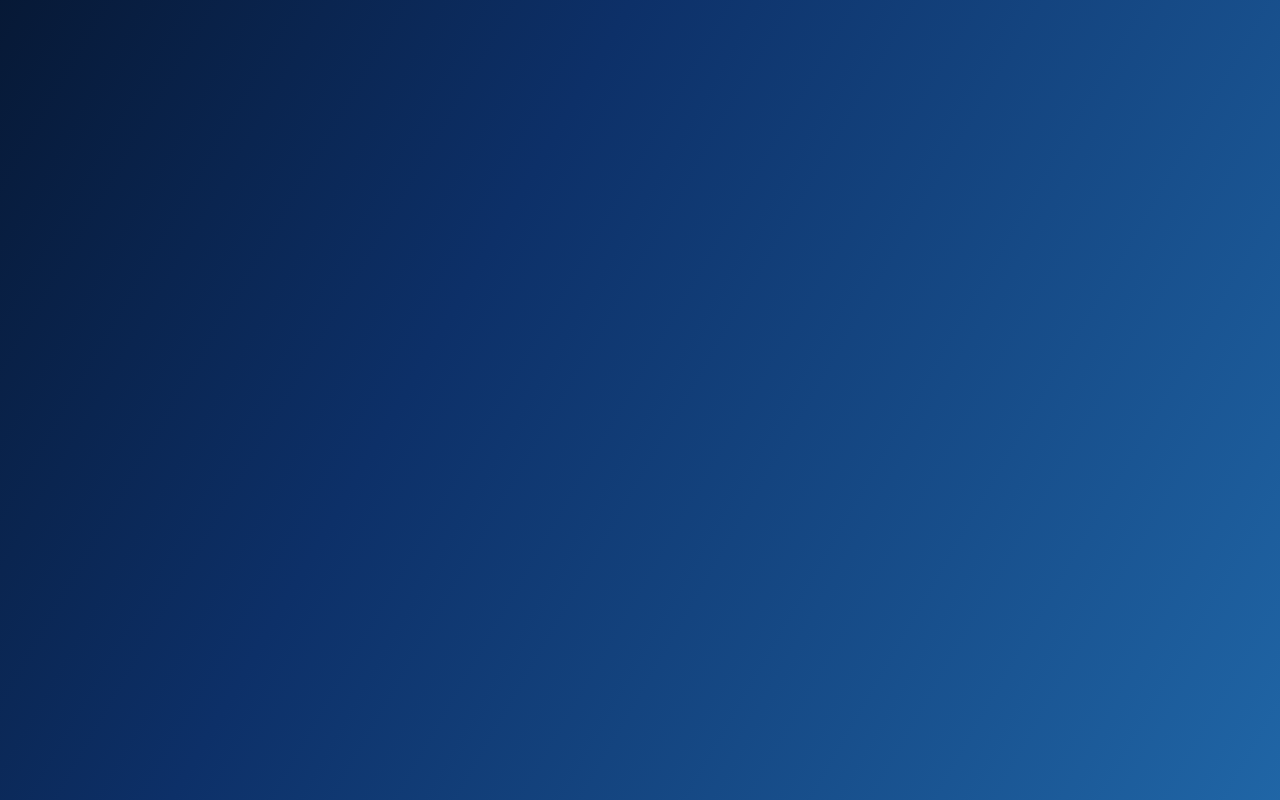
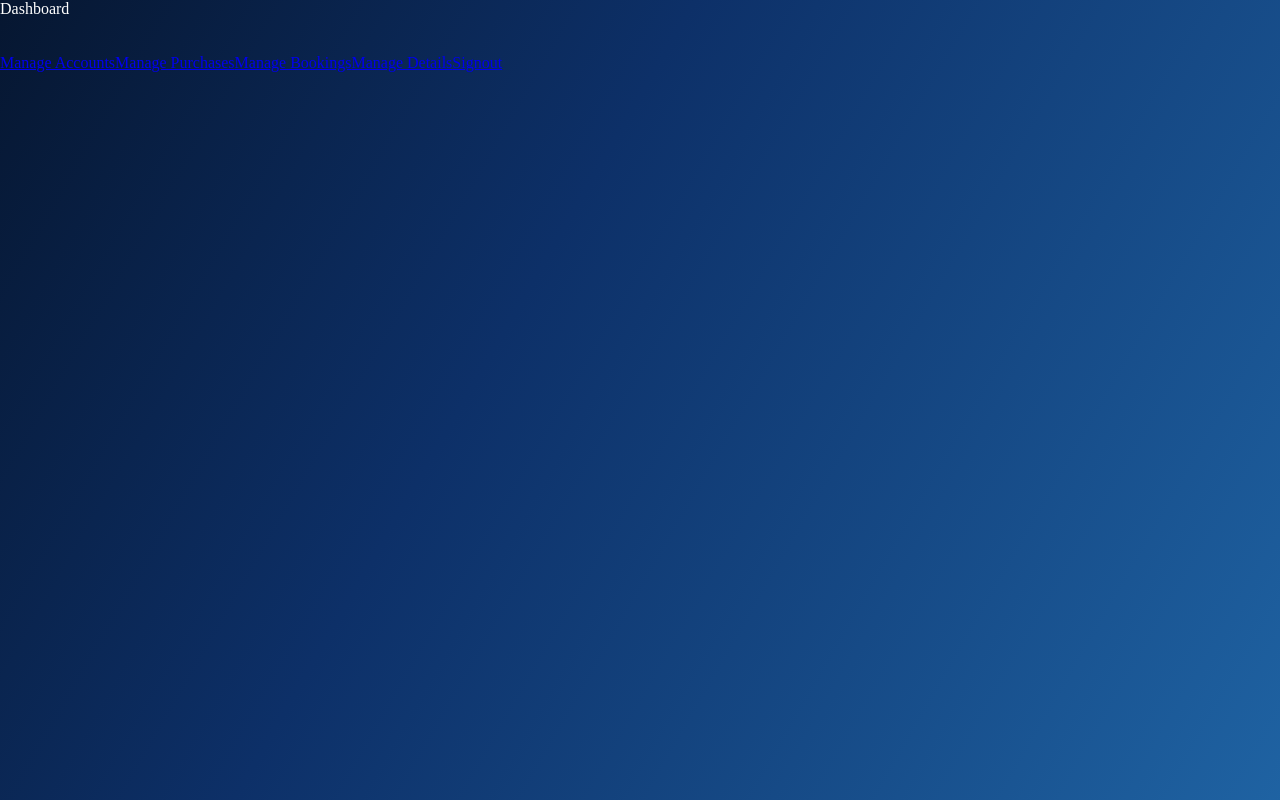
Before and after one commit to saiksaif/psnclub, a React (Create React App) app: page /admin-dashboard in a window 1280 px wide. Before the commit this address had no page. Built offline with nearby package versions, Linux system fonts and the light colour scheme.

Commit message:
Routing improvements

```diff
--- a/src/App.jsx
+++ b/src/App.jsx
@@ -3,32 +3,59 @@ import List from './components/list';
 import axios from 'axios';
 import { baseURL } from './utils/constant';
 
-import Home from './components/client/home';
+import { Route, Routes } from 'react-router-dom';
 
+import NavbarMain from './components/navs/navbarMain';
+import FooterMain from './components/navs/footerMain';
+
+import ClientRoutes from './components/routes/clientRoutes';
+import AdminRoutes from './components/routes/adminRoutes';
+
+// //////////////   Client Routes
+import Ps5Account from './components/client/ps5Account';
+import Ps4Account from './components/client/ps4Account';
 import AllAccount from './components/client/allAccount';
-import Ps4Account from './components/client/ps4Account';
-import Ps5Account from './components/client/ps5Account';
 import OtherService from './components/client/otherService';
 import Search from './components/client/search';
 
-import { Route, Routes } from 'react-router-dom'
+//  /////////////   Admin Routes
+import Login from './components/admin/login';
+import Accounts from './components/admin/accounts'
+import Purchases from './components/admin/purchases'
+import OtherDetails from './components/admin/otherdetails'
+import Booking from './components/admin/booking'
+import Dashboard from './components/admin/dasboard';
+
+import Home from './components/client/home';
+
 const App = () => {
 
   return (
     <main className='MainArea'>
 
 
+
       <Routes>
-            <Route path='/' element={<Home />} />
+            <Route path='/' element={<ClientRoutes component={<Home />} />} />
 
             {/* If home or empty url then this */}
 
-            <Route path='/ps5-accounts' element={Ps5Account} />
-            <Route path='/ps4-accounts' element={Ps4Account} />
-            <Route path='/all-accounts' element={AllAccount} />
-            <Route path='/other-services' element={OtherService} />
-            <Route path='/search' element={Search} />
+            <Route path='/ps5-accounts' element={<ClientRoutes component={<Ps5Account />} />} />
+            <Route path='/ps4-accounts' element={<ClientRoutes component={<Ps4Account />} />} />
+            <Route path='/all-accounts' element={<ClientRoutes component={<AllAccount />} />} />
+            <Route path='/other-services' element={<ClientRoutes component={<OtherService />} />} />
+            <Route path='/search' element={<ClientRoutes component={<Search />} />} />
+
+
+            <Route path='/login' element={<AdminRoutes component={<Login />} />} />
+            <Route path='/admin-accounts' element={<AdminRoutes component={<Accounts />} />} />
+            <Route path='/admin-purchases' element={<AdminRoutes component={<Purchases />} />} />
+            <Route path='/admin-other-details' element={<AdminRoutes component={<OtherDetails />} />} />
+            <Route path='/admin-booking' element={<AdminRoutes component={<Booking />} />} />
+            <Route path='/admin-dashboard' element={<AdminRoutes component={<Dashboard />} />} />
       </Routes>
+
+
 
     </main>
   );
--- a/src/components/admin/accounts.jsx
+++ b/src/components/admin/accounts.jsx
@@ -5,6 +5,9 @@ const Accounts = () => {
     <div>
       Accounts
 
+      {/* ADD BTN */}
+
+      {/* LIST OF ACCOUNTS */}
 
     </div>
   )
--- a/src/components/admin/dasboard.jsx
+++ b/src/components/admin/dasboard.jsx
@@ -1,12 +1,35 @@
 import React from 'react'
 
-const Dasboard = () => {
+const Dashboard = () => {
   return (
-    <div>Dasboard</div>
+    <div>
+      Dashboard
+
+      {/* Number of Accounts Saved */}
+      <span>{}</span>
+      <br />
+
+      {/* Number of Purcases */}
+      <span>{}</span>
+      <br />
+
+      {/* Number of Bookings */}
+      <span>{}</span>
+      <br />
+
+      <a href="/admin-accounts">Manage Accounts</a>
+      <a href="/admin-purchases">Manage Purchases</a>
+      <a href="/admin-booking">Manage Bookings</a>
+      <a href="/admin-accounts">Manage Details</a>
+
+      <a href="/">Signout</a>
+    </div>
+
+
   )
 }
 
-export default Dasboard
+export default Dashboard
 
 /*
   Perform read operations here
--- a/src/components/admin/login.jsx
+++ b/src/components/admin/login.jsx
@@ -1,6 +1,4 @@
 import React from 'react'
-import axios from 'axios'
-import { baseURL } from './utils/constant';
 
 const Login = () => {
   return (
--- a/src/components/client/home.jsx
+++ b/src/components/client/home.jsx
@@ -8,11 +8,7 @@ import { Route, Routes } from 'react-router-dom'
 const Home = () => {
   return (
     <div className='homeMain'>
-        <NavbarMain />
-
         <HomeBody />
-
-        <FooterMain />
     </div>
   )
 }
--- /dev/null
+++ b/src/components/routes/adminRoutes.jsx
@@ -0,0 +1,13 @@
+import React from 'react'
+
+// import
+
+const AdminRoutes = ({ component: Component }) => {
+  return (
+    <div>
+        {Component}
+    </div>
+  )
+}
+
+export default AdminRoutes
--- /dev/null
+++ b/src/components/routes/clientRoutes.jsx
@@ -0,0 +1,19 @@
+import React from 'react'
+
+import NavbarMain from '../navs/navbarMain'
+import FooterMain from '../navs/footerMain'
+
+
+const ClientRoutes = ({ component: Component }) => {
+  return (
+    <div>
+        <NavbarMain />
+
+        {Component}
+
+        <FooterMain />
+    </div>
+  )
+}
+
+export default ClientRoutes
--- a/src/index.css
+++ b/src/index.css
@@ -148,5 +148,5 @@ body {
 
 
 .ps5AccountsPage {
-
+  min-height: 500px;
 }
```
Also changed, not shown: src/components/admin/adminSide.jsx (+13 -1 lines), src/components/client/home/homeBody.jsx (+18 -0 lines).
